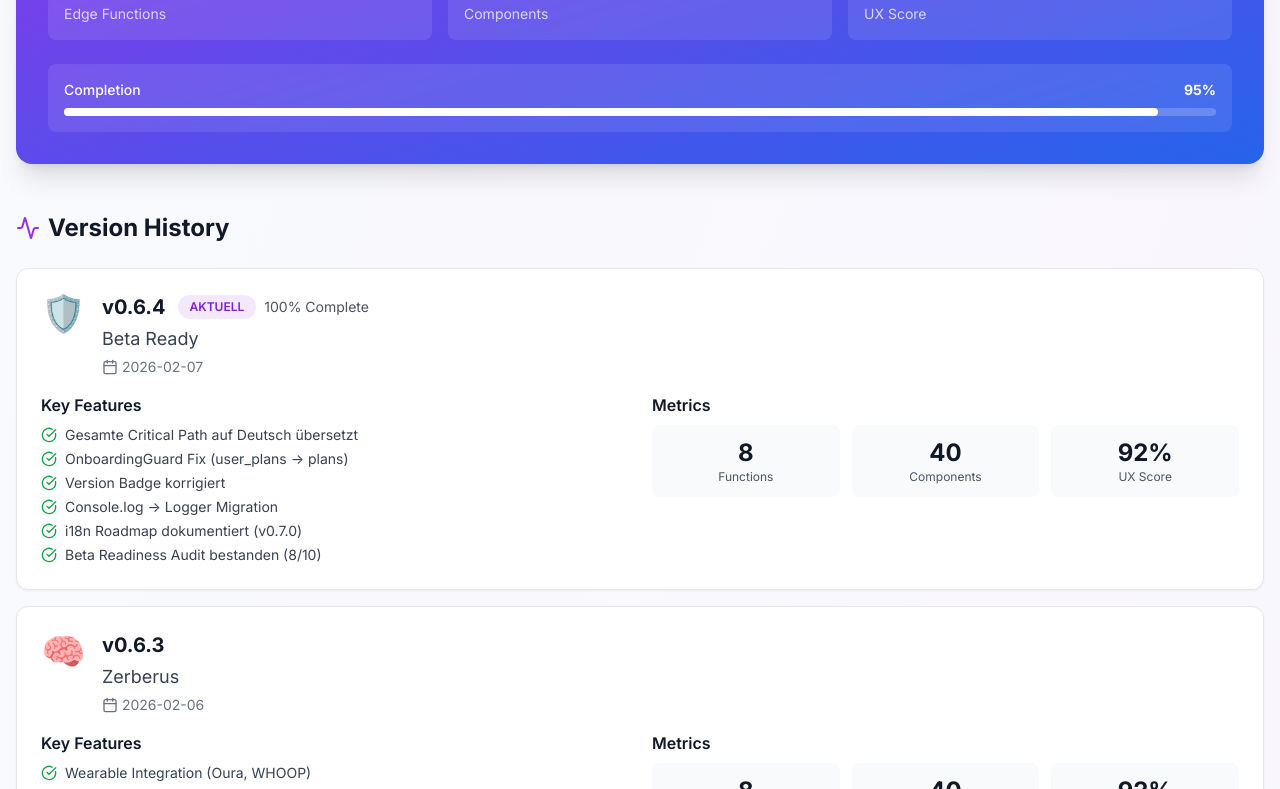
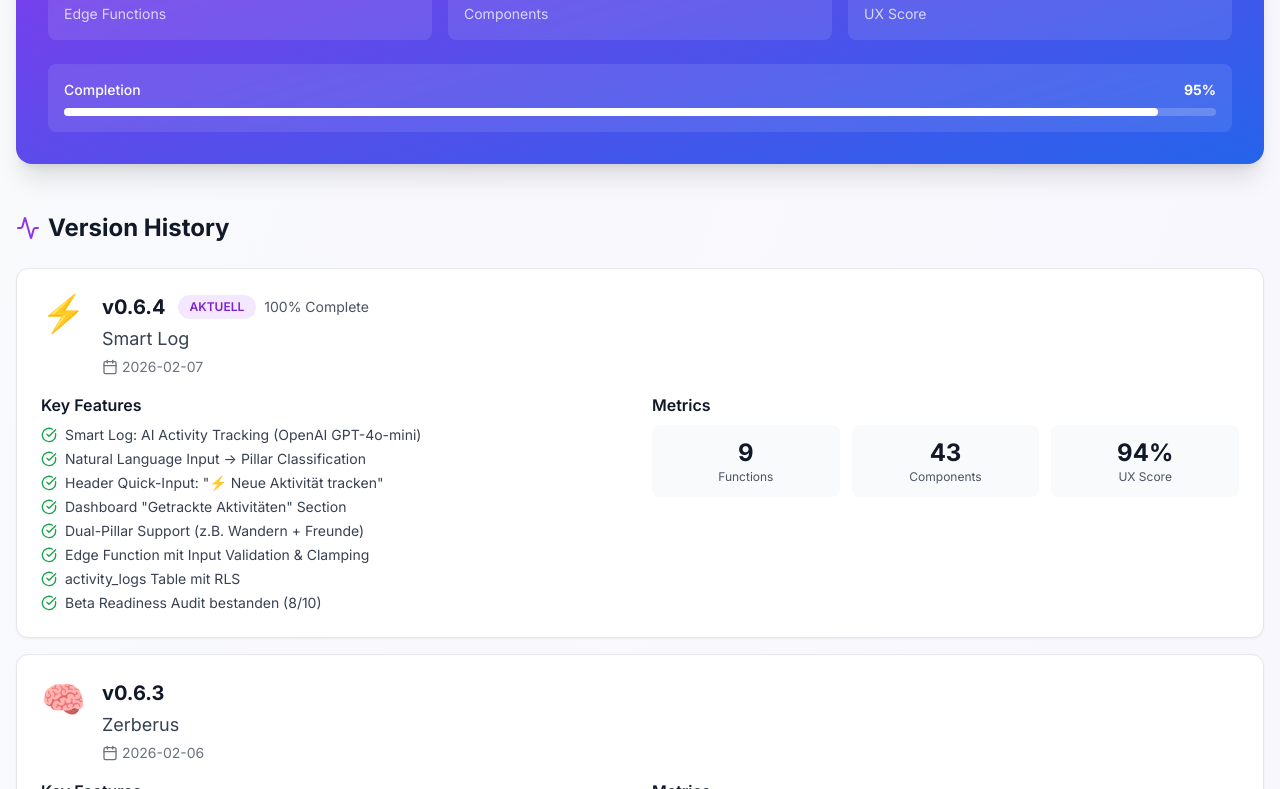
Before and after one commit to mahlerhutter/ExtensioVitae, a React (Vite) app: page /friends/versions in a window 1280 px wide. Shown: the part 421-1210 px from the top of the page. Built offline with nearby package versions, Linux system fonts and the light colour scheme; no server answers.

Commit message:
docs: update /friends with v0.6.4 Smart Log release
- Changed version name from 'Beta Ready' to 'Smart Log'
- Icon: ⚡ (Lightning bolt for AI-powered tracking)
- Added Smart Log features list
- Updated metrics: 9 Edge Functions, 43 Components, UX 94

```diff
--- a/src/pages/VersionsPage.jsx
+++ b/src/pages/VersionsPage.jsx
@@ -7,24 +7,26 @@ import { useDocumentTitle } from '../hooks/useDocumentTitle';
 const versions = [
     {
         version: 'v0.6.4',
-        name: 'Beta Ready',
+        name: 'Smart Log',
         date: '2026-02-07',
         status: 'current',
         completion: 100,
-        icon: '🛡️',
+        icon: '⚡',
         color: 'from-amber-500 to-orange-600',
         features: [
-            'Gesamte Critical Path auf Deutsch übersetzt',
-            'OnboardingGuard Fix (user_plans → plans)',
-            'Version Badge korrigiert',
-            'Console.log → Logger Migration',
-            'i18n Roadmap dokumentiert (v0.7.0)',
+            'Smart Log: AI Activity Tracking (OpenAI GPT-4o-mini)',
+            'Natural Language Input → Pillar Classification',
+            'Header Quick-Input: "⚡ Neue Aktivität tracken"',
+            'Dashboard "Getrackte Aktivitäten" Section',
+            'Dual-Pillar Support (z.B. Wandern + Freunde)',
+            'Edge Function mit Input Validation & Clamping',
+            'activity_logs Table mit RLS',
             'Beta Readiness Audit bestanden (8/10)',
         ],
         metrics: {
-            edgeFunctions: 8,
-            components: 40,
-            uxScore: 92,
+            edgeFunctions: 9,
+            components: 43,
+            uxScore: 94,
         },
     },
     {
```
